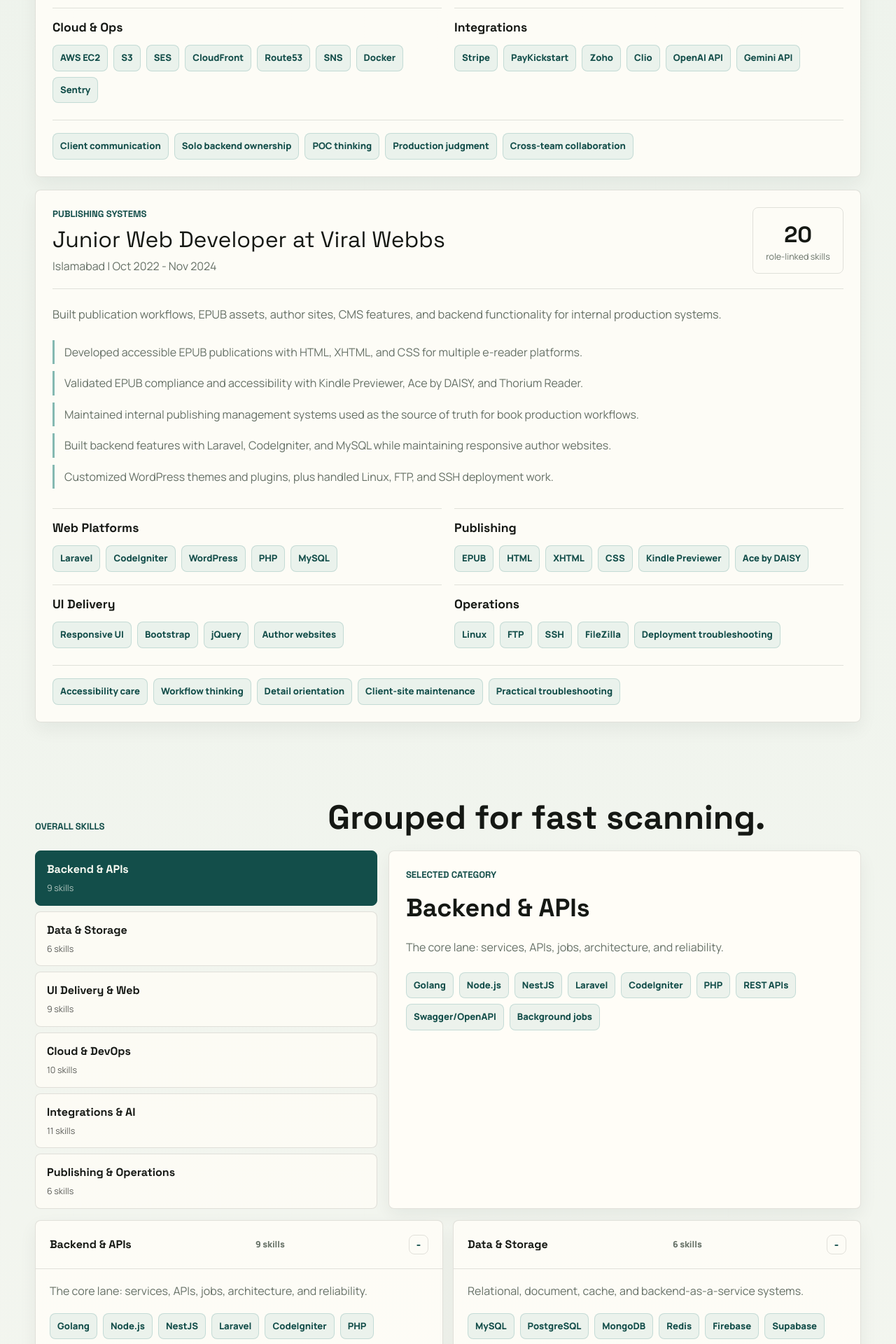
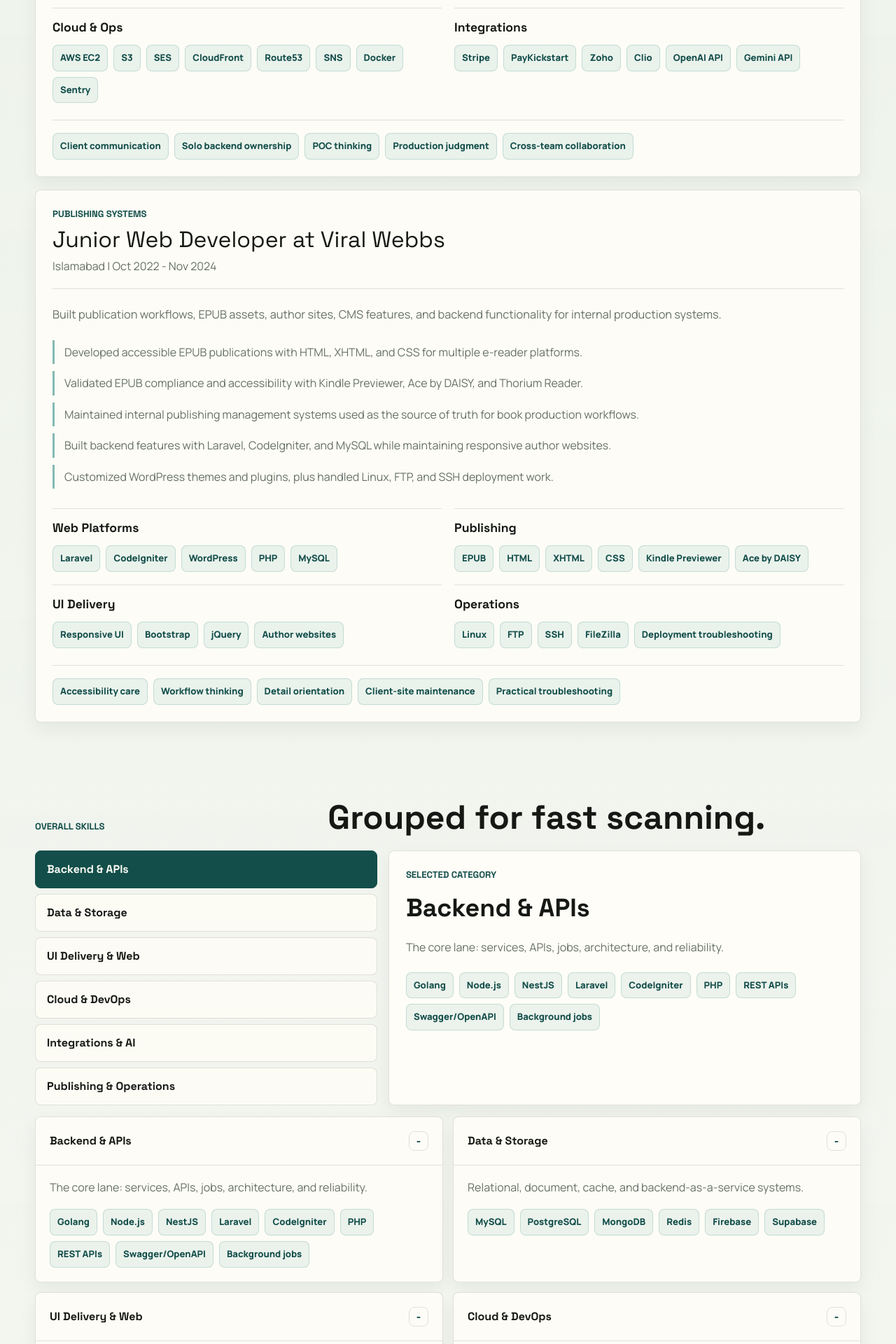
Before and after one commit to sudo-hassan-zahid/my-portfolio, a Next.js app: page / in a window 1280 px wide. Shown: the part 3167-5087 px from the top of the page at 70% size. Built offline with nearby package versions, Linux system fonts and the light colour scheme.

Commit message:
Remove visible skill counts

```diff
--- a/src/app/globals.css
+++ b/src/app/globals.css
@@ -545,30 +545,6 @@
   color: var(--muted);
 }
 
-.skill-count {
-  min-width: 130px;
-  border: 1px solid var(--line);
-  border-radius: 8px;
-  padding: 14px;
-  text-align: center;
-}
-
-.skill-count strong,
-.skill-count span {
-  display: block;
-}
-
-.skill-count strong {
-  font-family: var(--font-space-grotesk), Arial, sans-serif;
-  font-size: 2rem;
-}
-
-.skill-count span {
-  color: var(--muted);
-  font-size: 0.78rem;
-  line-height: 1.35;
-}
-
 .experience-overview {
   margin: 22px 0 0;
   font-size: 1.02rem;
@@ -651,21 +627,13 @@
   color: var(--panel-text);
 }
 
-.skill-tabs span,
-.skill-tabs small {
+.skill-tabs span {
   display: block;
 }
 
 .skill-tabs span {
   font-family: var(--font-space-grotesk), Arial, sans-serif;
   font-weight: 800;
-}
-
-.skill-tabs small {
-  margin-top: 6px;
-  color: currentColor;
-  font-size: 0.78rem;
-  opacity: 0.7;
 }
 
 .skill-spotlight {
@@ -760,13 +728,6 @@
 
 .skill-accordion[open] summary::after {
   content: "-";
-}
-
-.skill-accordion small {
-  color: var(--muted);
-  font-family: var(--font-manrope), Arial, sans-serif;
-  font-size: 0.78rem;
-  font-weight: 800;
 }
 
 .skill-accordion p {
@@ -982,10 +943,6 @@
     display: grid;
   }
 
-  .skill-count {
-    width: 100%;
-  }
-
   .contact-section {
     padding: 24px;
   }
--- a/src/app/page.tsx
+++ b/src/app/page.tsx
@@ -404,14 +404,8 @@
         </div>
 
         <div className="experience-list">
-          {companyExperience.map((item) => {
-            const roleSkillCount = item.categories.reduce(
-              (total, category) => total + category.skills.length,
-              0,
-            );
-
-            return (
-              <article key={item.id} className="experience-stage">
+          {companyExperience.map((item) => (
+            <article key={item.id} className="experience-stage">
                 <div className="experience-heading">
                   <div>
                     <p className="eyebrow">{item.signal}</p>
@@ -421,10 +415,6 @@
                     <span>
                       {item.location} | {item.period}
                     </span>
-                  </div>
-                  <div className="skill-count">
-                    <strong>{roleSkillCount}</strong>
-                    <span>role-linked skills</span>
                   </div>
                 </div>
 
@@ -455,8 +445,7 @@
                   ))}
                 </div>
               </article>
-            );
-          })}
+          ))}
         </div>
       </section>
 
@@ -479,7 +468,6 @@
                 onClick={() => setActiveSkillTitle(group.title)}
               >
                 <span>{group.title}</span>
-                <small>{group.skills.length} skills</small>
               </button>
             ))}
           </div>
@@ -501,7 +489,6 @@
             <details key={group.title} className="skill-accordion" open>
               <summary>
                 <span>{group.title}</span>
-                <small>{group.skills.length} skills</small>
               </summary>
               <p>{group.summary}</p>
               <div>
```
